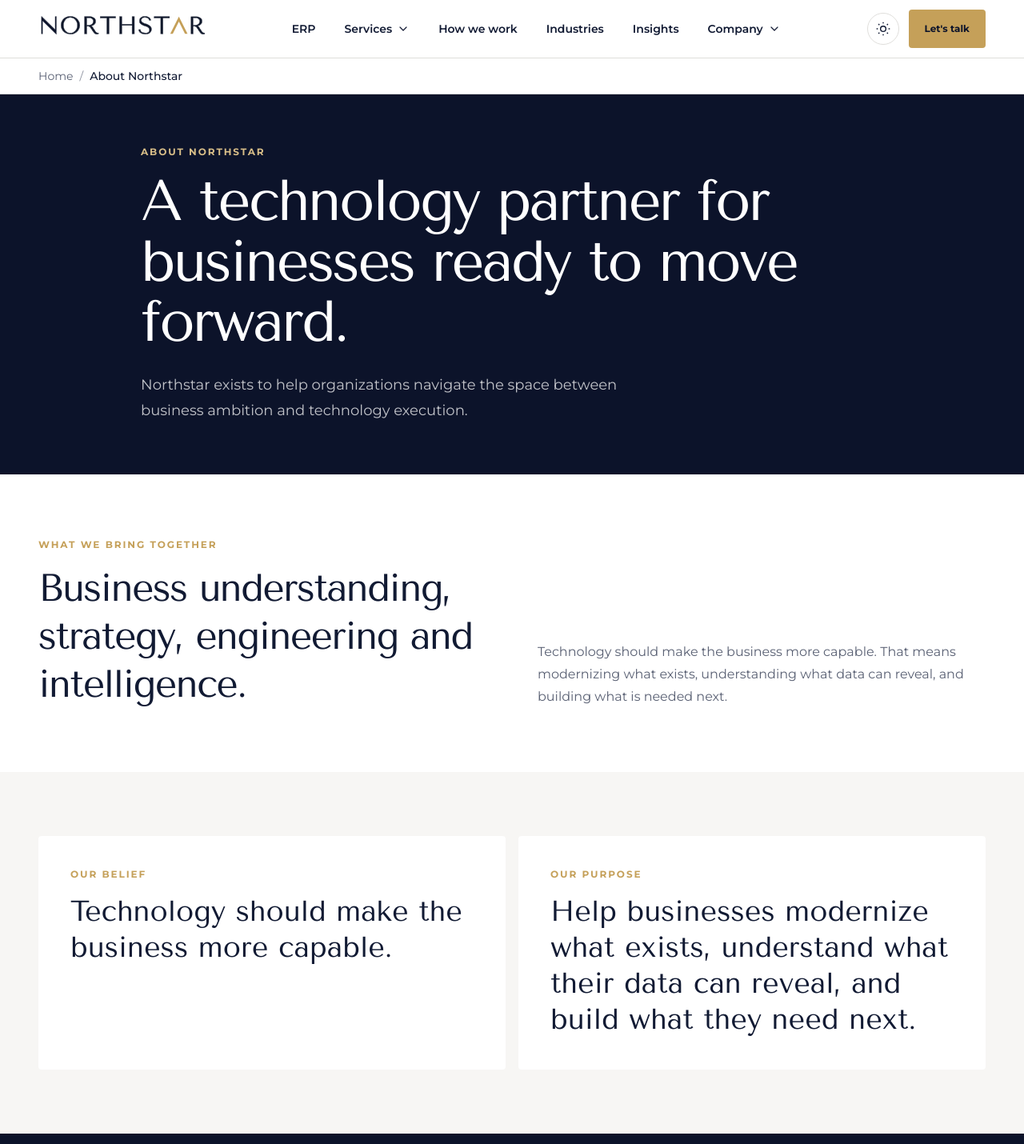
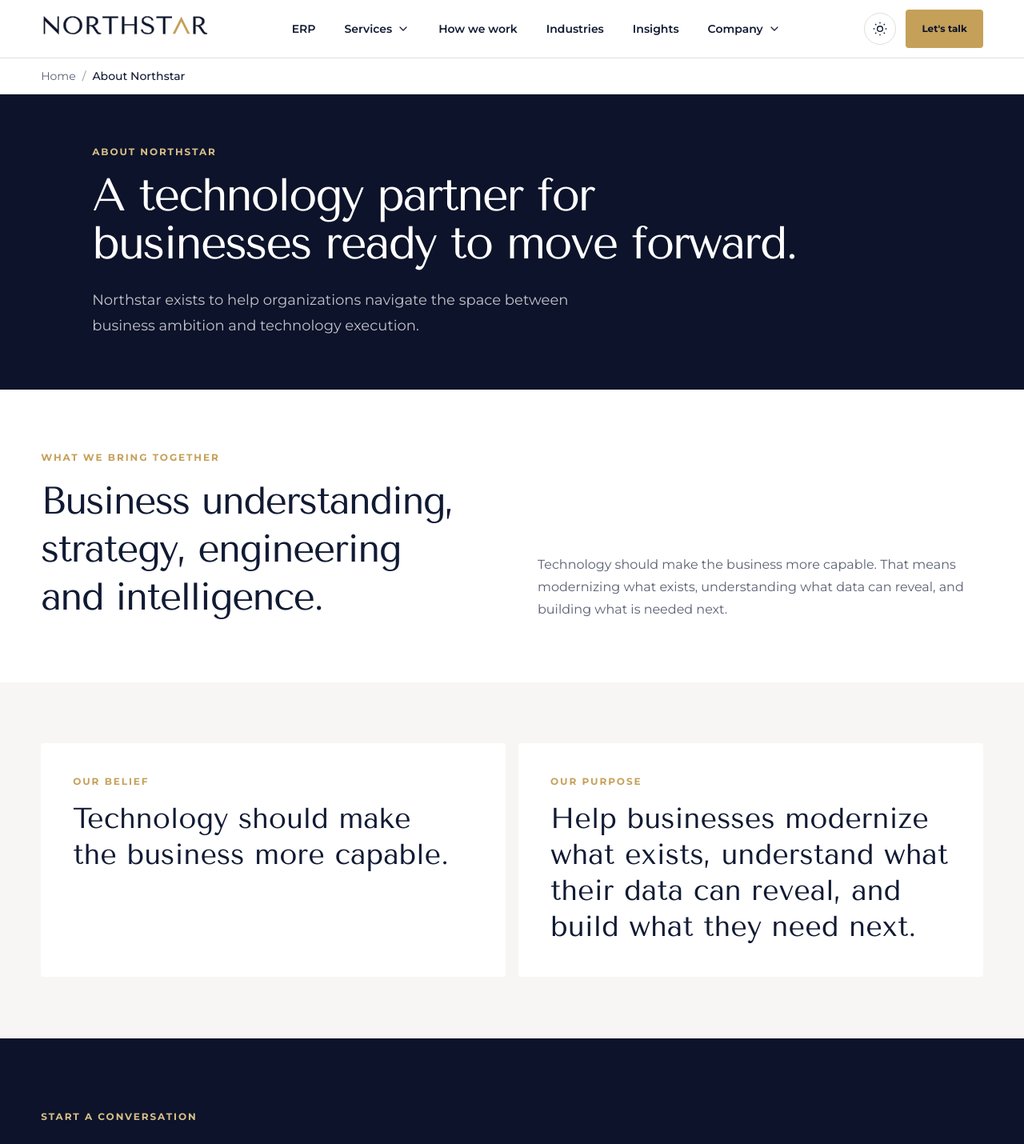
Before and after one commit to mufaddal7/northstar-web-app, a Next.js app: page /about in a window 1280 px wide. Shown: the top 1430 px of the page at 80% size. Built offline with nearby package versions, Linux system fonts and the light colour scheme.

Commit message:
Format large sceens

```diff
--- a/app/globals.css
+++ b/app/globals.css
@@ -70,6 +70,19 @@
     @apply m-0 bg-surface text-foreground font-body antialiased;
     font-size: 16px;
     line-height: 1.6;
+    overflow-x: hidden;
+  }
+
+  h1,
+  h2,
+  h3,
+  h4 {
+    text-wrap: balance;
+  }
+
+  p,
+  li {
+    text-wrap: pretty;
   }
 
   button,
--- a/components/breadcrumbs.tsx
+++ b/components/breadcrumbs.tsx
@@ -120,7 +120,7 @@ export function Breadcrumbs() {
         aria-label="Breadcrumb"
         className="border-b border-border bg-surface text-sm"
       >
-        <div className="mx-auto w-full max-w-[1280px] px-5 py-3 sm:px-8 lg:px-12">
+        <div className="mx-auto w-full max-w-[1440px] px-[clamp(1.25rem,4vw,4rem)] py-3">
           <ol className="flex min-w-0 flex-wrap items-center gap-x-2 gap-y-1">
             {items.map(({ href, label }, index) => {
               const isCurrent = index === items.length - 1;
--- a/components/cta-band.tsx
+++ b/components/cta-band.tsx
@@ -11,11 +11,11 @@ export function CtaBand({
   copy?: string;
 }) {
   return (
-    <section className="bg-brand-navy py-16 text-white sm:py-20 lg:py-24">
+    <section className="bg-brand-navy py-[clamp(4rem,7vw,7rem)] text-white">
       <Shell className="grid gap-10 md:grid-cols-[1.2fr_0.8fr] md:items-end lg:gap-20">
         <div>
           <Eyebrow inverse>Start a conversation</Eyebrow>
-          <h2 className="max-w-3xl font-display text-4xl leading-tight tracking-[-0.04em] sm:text-5xl lg:text-6xl">{title}</h2>
+          <h2 className="max-w-3xl font-display text-[clamp(2.25rem,4vw,4.5rem)] leading-tight tracking-[-0.04em]">{title}</h2>
           <p className="mt-5 max-w-2xl leading-7 text-white/70">{copy}</p>
         </div>
         <div className="flex flex-col items-start gap-3">
--- a/components/site-footer.tsx
+++ b/components/site-footer.tsx
@@ -6,7 +6,7 @@ import { BOOKING_URL, WHATSAPP_URL } from "@/lib/site-data";
 
 export function SiteFooter() {
   return (
-    <footer className="bg-brand-slate py-14 text-white/75 sm:py-16">
+    <footer className="bg-brand-slate py-[clamp(3.5rem,6vw,6rem)] text-white/75">
       <Shell>
         <div
           className="mb-12 grid scroll-mt-24 gap-5 rounded-sm border border-white/15 bg-white/[0.04] p-5 sm:grid-cols-[0.85fr_1.15fr] sm:items-center sm:p-6"
--- a/components/site-header.tsx
+++ b/components/site-header.tsx
@@ -142,7 +142,7 @@ export function SiteHeader() {
   return (
     <header className="sticky top-0 z-50 border-b border-border bg-surface/95 backdrop-blur-md">
       <div
-        className="relative mx-auto flex min-h-[72px] w-full max-w-[1280px] items-center justify-between gap-5 px-5 sm:px-8 lg:px-12"
+        className="relative mx-auto flex min-h-[72px] w-full max-w-[1440px] items-center justify-between gap-5 px-[clamp(1.25rem,4vw,4rem)]"
         onBlur={(event) => {
           if (!event.currentTarget.contains(event.relatedTarget as Node | null)) {
             setActiveMenu(null);
--- a/components/ui.tsx
+++ b/components/ui.tsx
@@ -6,9 +6,9 @@ type ShellWidth = "default" | "narrow" | "medium";
 type PageHeroSize = "compact" | "default" | "spacious";
 
 const shellWidths: Record<ShellWidth, string> = {
-  default: "max-w-[1280px]",
+  default: "max-w-[1440px]",
   narrow: "max-w-3xl",
-  medium: "max-w-5xl",
+  medium: "max-w-6xl",
 };
 
 const sectionTones: Record<Tone, string> = {
@@ -19,9 +19,9 @@ const sectionTones: Record<Tone, string> = {
 };
 
 const pageHeroSizes: Record<PageHeroSize, string> = {
-  compact: "py-12 sm:py-14 lg:py-16",
-  default: "py-16 sm:py-20 lg:py-24",
-  spacious: "py-20 sm:py-24 lg:py-32",
+  compact: "py-[clamp(3rem,5vw,5rem)]",
+  default: "py-[clamp(4rem,7vw,7rem)]",
+  spacious: "py-[clamp(5rem,9vw,9rem)]",
 };
 
 export function Shell({
@@ -34,7 +34,9 @@ export function Shell({
   width?: ShellWidth;
 }) {
   return (
-    <div className={`mx-auto w-full px-5 sm:px-8 lg:px-12 ${shellWidths[width]} ${className}`}>
+    <div
+      className={`mx-auto w-full px-[clamp(1.25rem,4vw,4rem)] ${shellWidths[width]} ${className}`}
+    >
       {children}
     </div>
   );
@@ -52,7 +54,10 @@ export function Section({
   id?: string;
 }) {
   return (
-    <section id={id} className={`py-14 sm:py-16 lg:py-20 ${sectionTones[tone]} ${className}`}>
+    <section
+      id={id}
+      className={`py-[clamp(3.5rem,6vw,6.5rem)] ${sectionTones[tone]} ${className}`}
+    >
       {children}
     </section>
   );
@@ -91,7 +96,7 @@ export function PageHero({
     <section className={`relative overflow-hidden ${pageHeroSizes[size]} ${dark ? "bg-brand-navy text-white" : "bg-surface-muted text-foreground"}`}>
       <Shell className="relative z-10" width="medium">
         <Eyebrow inverse={dark}>{eyebrow}</Eyebrow>
-        <h1 className="max-w-5xl font-display text-4xl leading-[1.05] tracking-[-0.04em] sm:text-6xl lg:text-7xl">
+        <h1 className="max-w-5xl font-display text-[clamp(2.5rem,4.5vw,5rem)] leading-[1.05] tracking-[-0.04em]">
           {title}
         </h1>
         <p className={`mt-6 max-w-2xl text-base leading-7 sm:text-lg sm:leading-8 ${dark ? "text-white/75" : "text-muted"}`}>
@@ -117,7 +122,7 @@ export function SectionHeading({
   return (
     <div className="max-w-3xl">
       <Eyebrow inverse={inverse}>{eyebrow}</Eyebrow>
-      <h2 className="font-display text-3xl leading-tight tracking-[-0.035em] sm:text-4xl lg:text-5xl">
+      <h2 className="font-display text-[clamp(2rem,3.4vw,4.25rem)] leading-tight tracking-[-0.035em]">
         {title}
       </h2>
       {copy ? (
```
Also changed, not shown: 1 other file (tests, documents, lock files or other folders).
